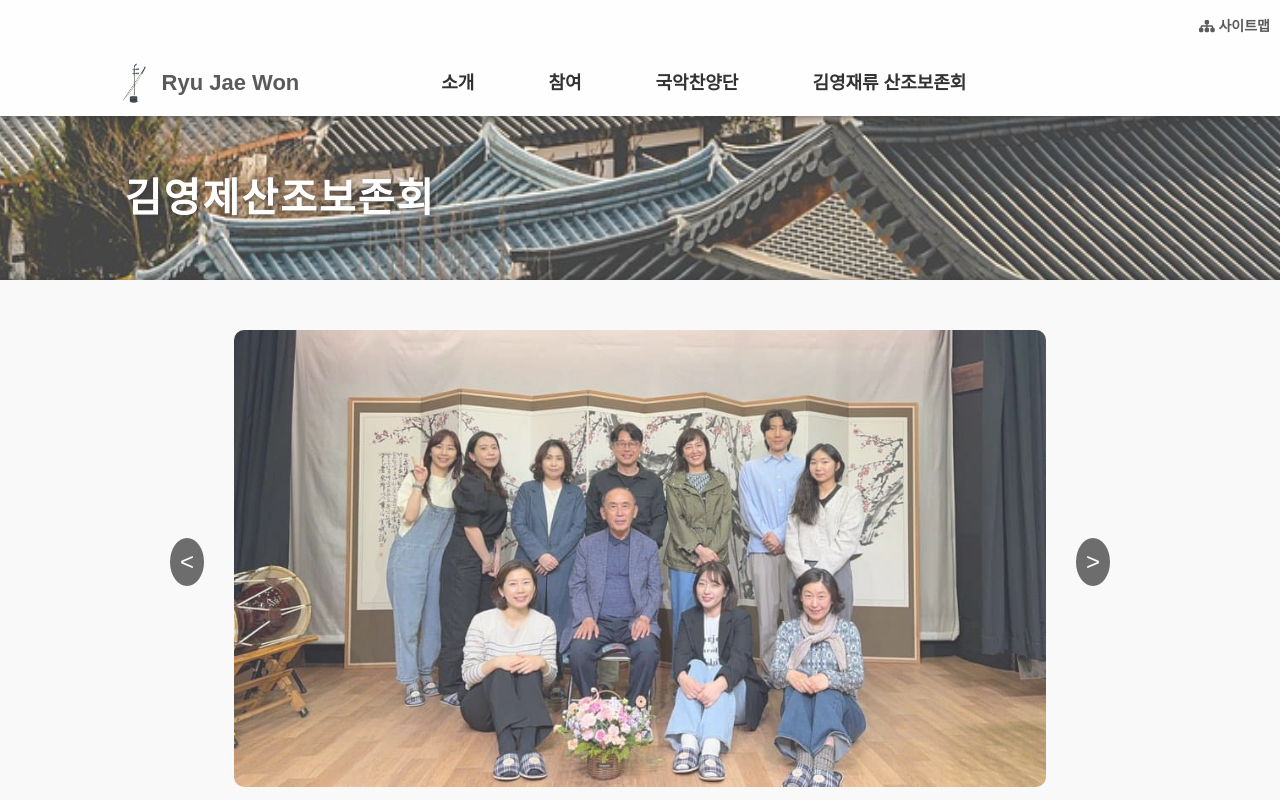
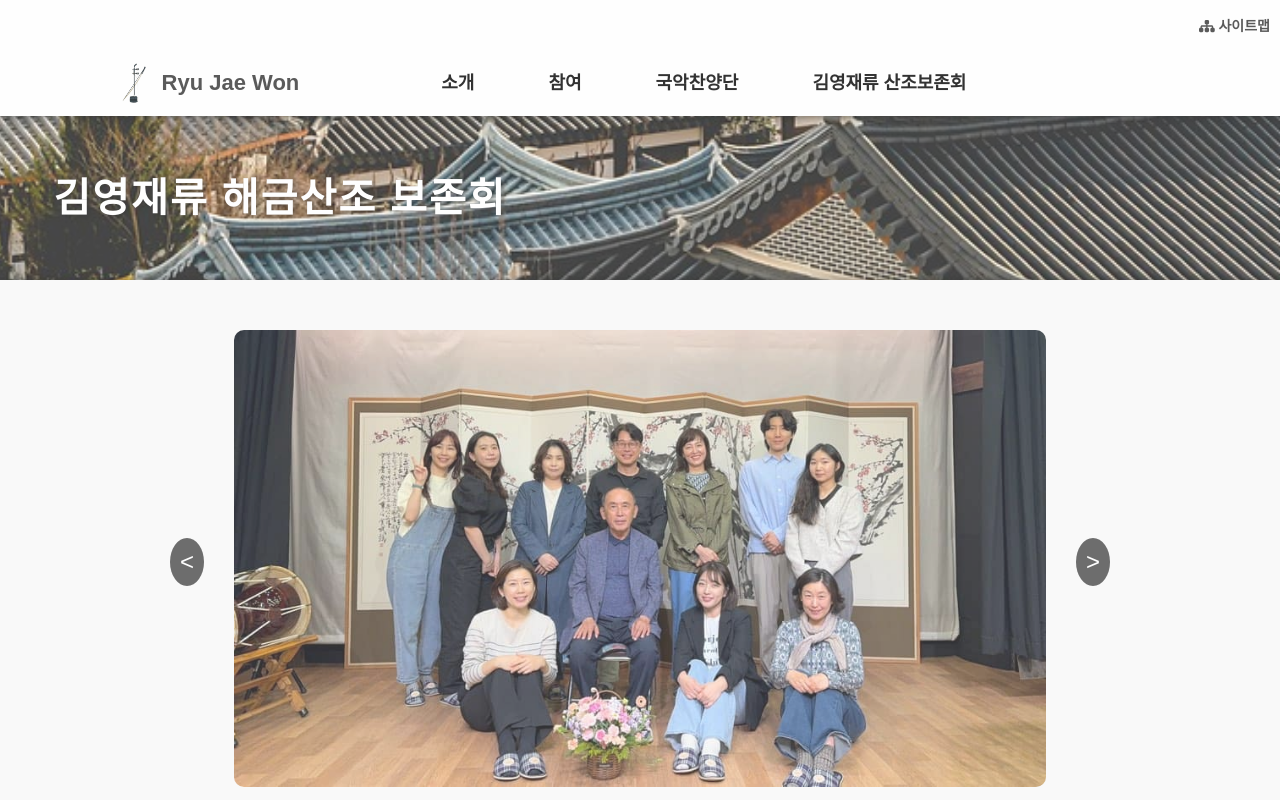
Before and after one commit to BrightLuminate/jawnproject, a React (Create React App) app: page /kim-young-jae-introduction in a window 1280 px wide. Shown: the top 800 px of the page. Built offline with nearby package versions, Linux system fonts and the light colour scheme.

Commit message:
Update KimYoungJaeIntroduction.js

```diff
--- a/src/components/KimYoungJaeIntroduction.js
+++ b/src/components/KimYoungJaeIntroduction.js
@@ -48,7 +48,7 @@ const KimYoungJaeIntroduction = () => {
     <div className='gugak-choir-main'>
       <div className="gugak-choir-intro">
         <header className="headers">
-          <h1>김영제산조보존회</h1>
+          <h1>김영재류 해금산조 보존회</h1>
         </header>
 
         <div className="content">
@@ -71,7 +71,7 @@ const KimYoungJaeIntroduction = () => {
               김영재류 해금산조보존회는 해금 명인 지영희 선생님으로부터 김영재 선생님에게 전수된 민속악의 정수를 보존하고 계승·발전시키기 위해 설립된 단체입니다.
               김영재류 해금산조는 김영재 선생님이 연주 생활을 통해 학습한 가락을 해금에 얹어 구성한 산조로, 1980년대부터 해금 전공 학생들에게 전수되기 시작했습니다.
               보존회의 주요 연주자인 류재원 선생님은 2021년 9월 28일 국가무형문화재 전수교육관 민속극장 풍류에서 '제16회 무사 류재원 해금 독주회: 현대에서 전통의 길을 걷다'를 개최하여 김영재류 해금산조의 현대적 해석을 선보였습니다
-              이처럼 김영재류 해금산조보존회는 전통 해금산조의 보존과 현대적 계승을 위해 지속적으로 노력하고 있습니다.
+              이처럼 김영재류 해금산조 보존회는 전통 해금산조의 보존과 현대적 계승을 위해 지속적으로 노력하고 있습니다.
             </p>
 
             <h2>공연실적</h2>
```
